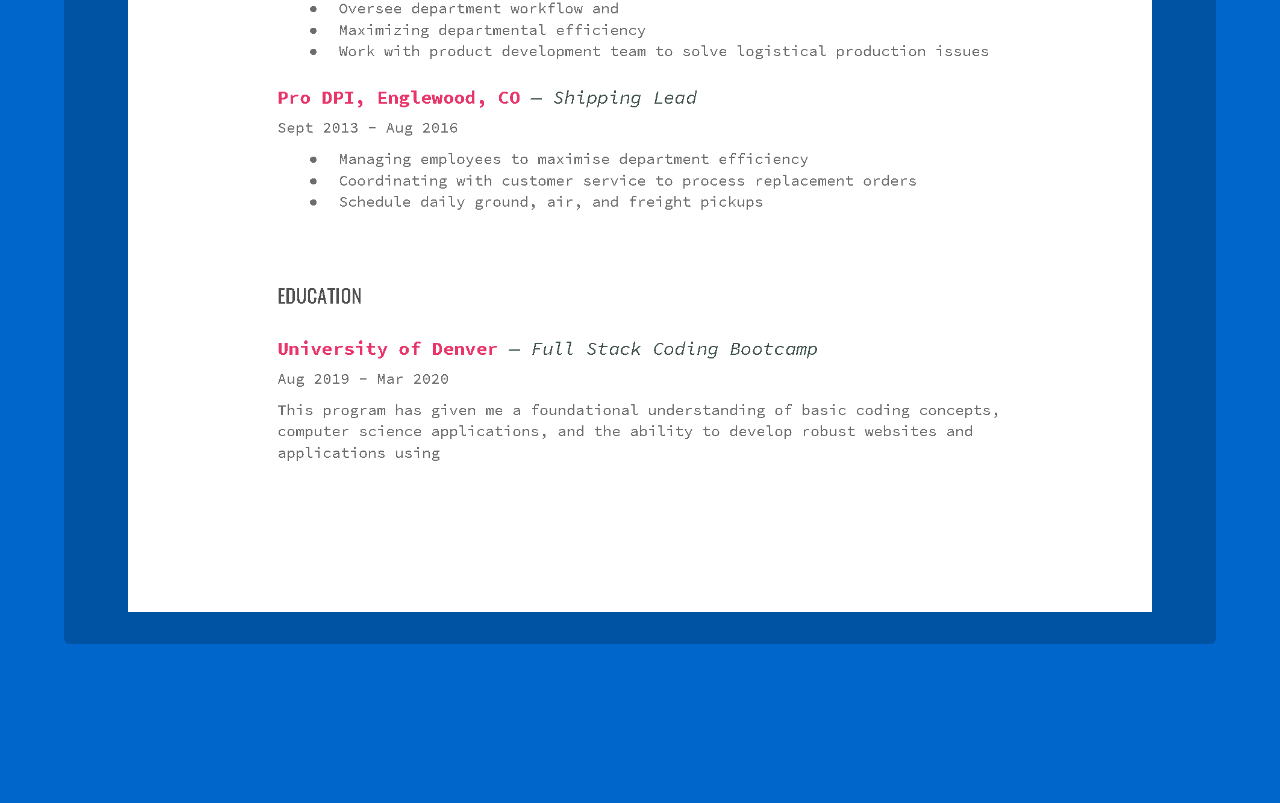
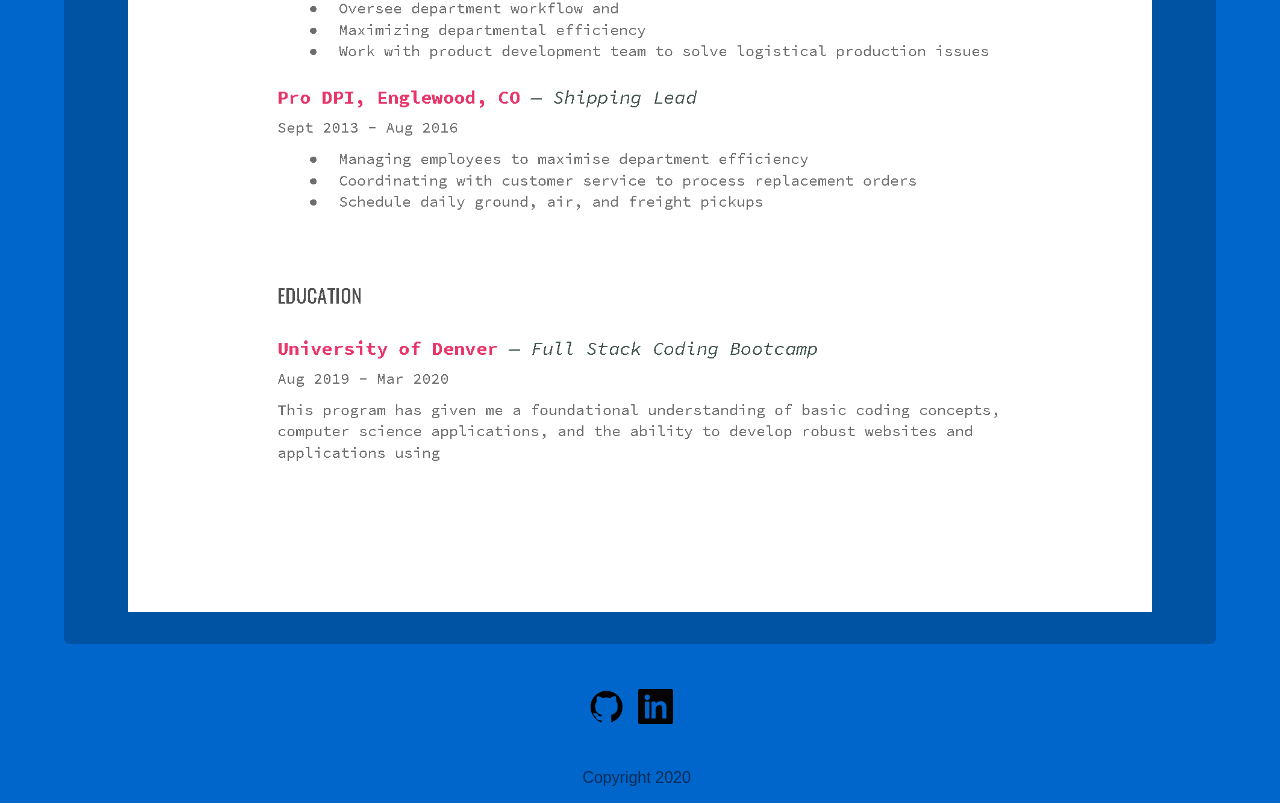
Before and after one commit to chillbuilds/react-portfolio, a React (Create React App) app: page /resume in a window 1280 px wide. Shown: the part 1014-1817 px from the top of the page. Before the commit the page ends 1658 px from the top, so only its background shows below. Built offline with nearby package versions, Linux system fonts and the light colour scheme.

Commit message:
footer complete

```diff
--- a/src/components/Footer/index.js
+++ b/src/components/Footer/index.js
@@ -1,11 +1,30 @@
 import React from "react";
 import "./style.css";
-// import image from "../../utils/photos/brand.jpg";
+import github from '../../utils/images/icons/github.png';
+import linkedin from '../../utils/images/icons/linkedin.png'
+
+const footerIcon = {
+  width: '5%',
+  margin: '1%'
+}
+
+const footerTray = {
+  marginLeft: '45.5%',
+  marginTop: '3%'
+}
+
+const footerText = {
+  textAlign: 'left'
+}
 
 function Footer() {
   return (
       <div>
-        <div id='footer'></div>
+          <div style={footerTray}>
+            <a href='https://github.com/chillbuilds'><img style={footerIcon} src={github} alt=''></img></a>
+            <a href='https://www.linkedin.com/in/willwojeck770'><img style={footerIcon} src={linkedin} alt=''></img></a><br /><br />
+            <p style={footerText}>Copyright 2020</p>
+          </div>
       </div>
   );
 }
--- a/src/pages/Resume.js
+++ b/src/pages/Resume.js
@@ -30,7 +30,7 @@
   return (
     <div>
       <div style={pageMargins}>
-      <a style={pdfLink} href={pdf} title="" download={pdf}>download</a>
+      <a style={pdfLink} href={pdf} download={pdf}>download</a>
       <img src={image} style={imgStyle} alt=""></img>
       </div>
     </div>
```
